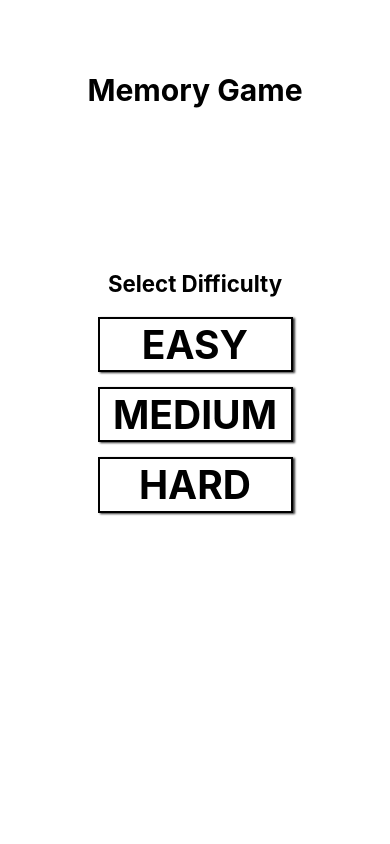
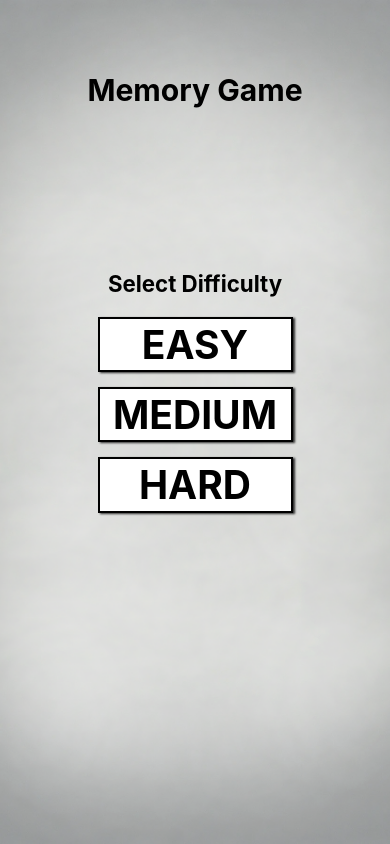
Before and after one commit to MarioVT13/memory-game, a React Native app: screen / in a window 390 px wide. Built offline with nearby package versions, Linux system fonts and the light colour scheme.

Commit message:
feat: changed the background of the parent view with an ambient image

```diff
--- a/src/components/TitleHeaderHOC.tsx
+++ b/src/components/TitleHeaderHOC.tsx
@@ -1,17 +1,28 @@
 import React from "react";
 import TitleHeader from "./TitleHeader";
+import { ImageBackground, StyleSheet } from "react-native";
 
 const TitleHeaderHOC = <P extends {}>(Component: React.ComponentType<P>) => {
   const WrappedComponent: React.FC<P> = (props) => {
     return (
-      <>
+      <ImageBackground
+        source={require("../../assets/mem-bg.png")}
+        style={styles.parentContainer}
+      >
         <TitleHeader />
         <Component {...props} />
-      </>
+      </ImageBackground>
     );
   };
 
   return WrappedComponent;
 };
 
+const styles = StyleSheet.create({
+  parentContainer: {
+    width: "100%",
+    height: "100%",
+  },
+});
+
 export default TitleHeaderHOC;
--- a/src/components/game/components/NewGameButton.tsx
+++ b/src/components/game/components/NewGameButton.tsx
@@ -48,11 +48,10 @@ const styles = StyleSheet.create({
   newGameContainer: {
     alignItems: "center",
     justifyContent: "center",
-    backgroundColor: "#fff",
     marginBottom: "5%",
   },
   newGameIcon: {
-    backgroundColor: "lightgray",
+    backgroundColor: "#fff",
     borderRadius: 30,
     borderWidth: 3,
     borderColor: "#000",
```
Also changed, not shown: assets/mem-bg.png (added).
